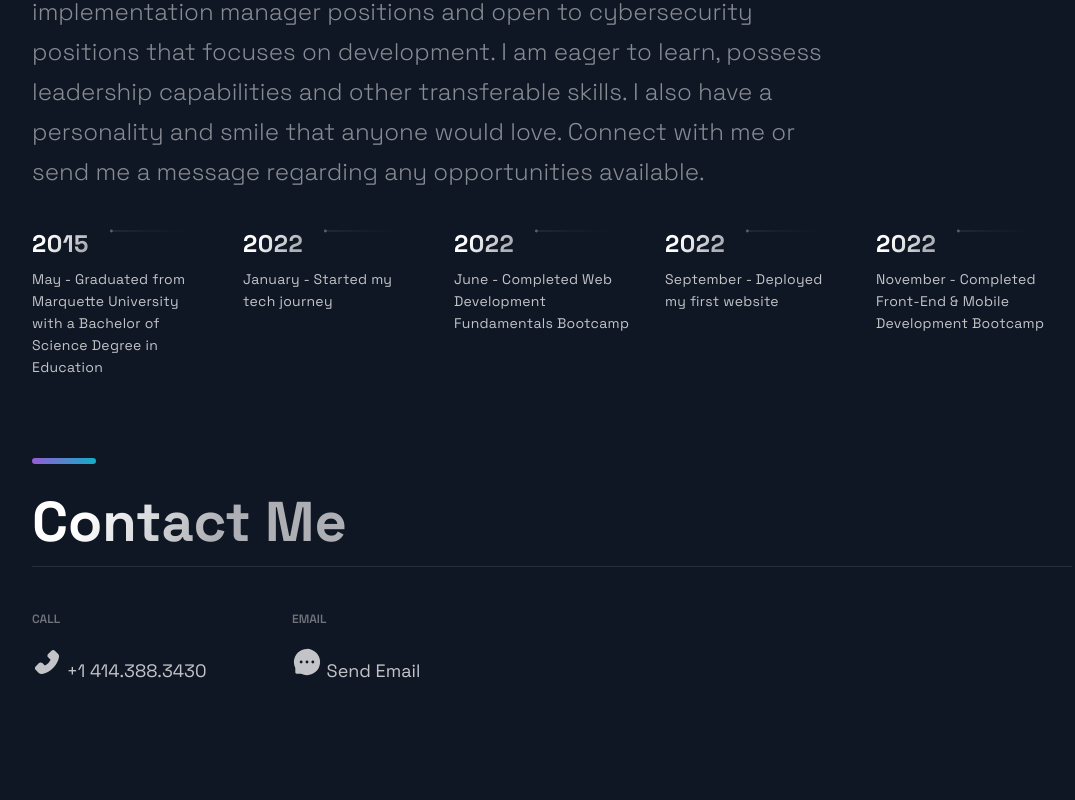
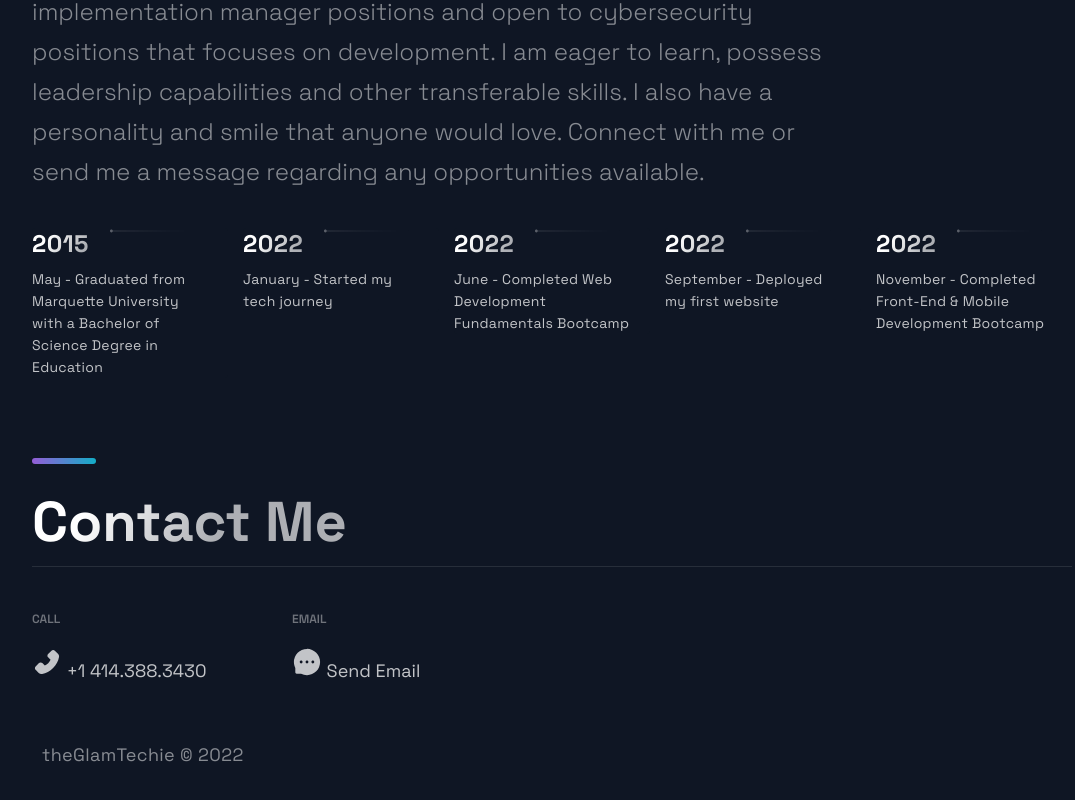
Before and after one commit to shay90210/new-portfolio-dev, a Next.js app: page / in a window 1280 px wide. Shown: the part 2803-3603 px from the top of the page, without its empty margins (88-1163 px from the left). Built offline with nearby package versions, Linux system fonts and the light colour scheme.

Commit message:
update footer

```diff
--- a/src/components/Footer/Footer.js
+++ b/src/components/Footer/Footer.js
@@ -23,11 +23,11 @@ const Footer = () => {
           </LinkItem>
         </LinkColumn>
       </LinkList>
-      {/*<SocialIconsContainer>
+      <SocialIconsContainer>
         <CompanyContainer>
           <Slogan>theGlamTechie &copy; 2022</Slogan>
         </CompanyContainer>
-          <SocialContainer>
+          {/*<SocialContainer>
             <SocialIcons href='https://github.com/shay90210'>
               <AiFillGithub size='3rem' />
             </SocialIcons>
@@ -40,8 +40,8 @@ const Footer = () => {
             <SocialIcons href='https://medium.com/@theGlamTechie_1991'>
               <AiFillMediumCircle size='3rem' />
             </SocialIcons>
-          </SocialContainer>
-        </SocialIconsContainer>*/}
+          </SocialContainer>*/}
+      </SocialIconsContainer>
     </FooterWrapper>
   );
 };
```
